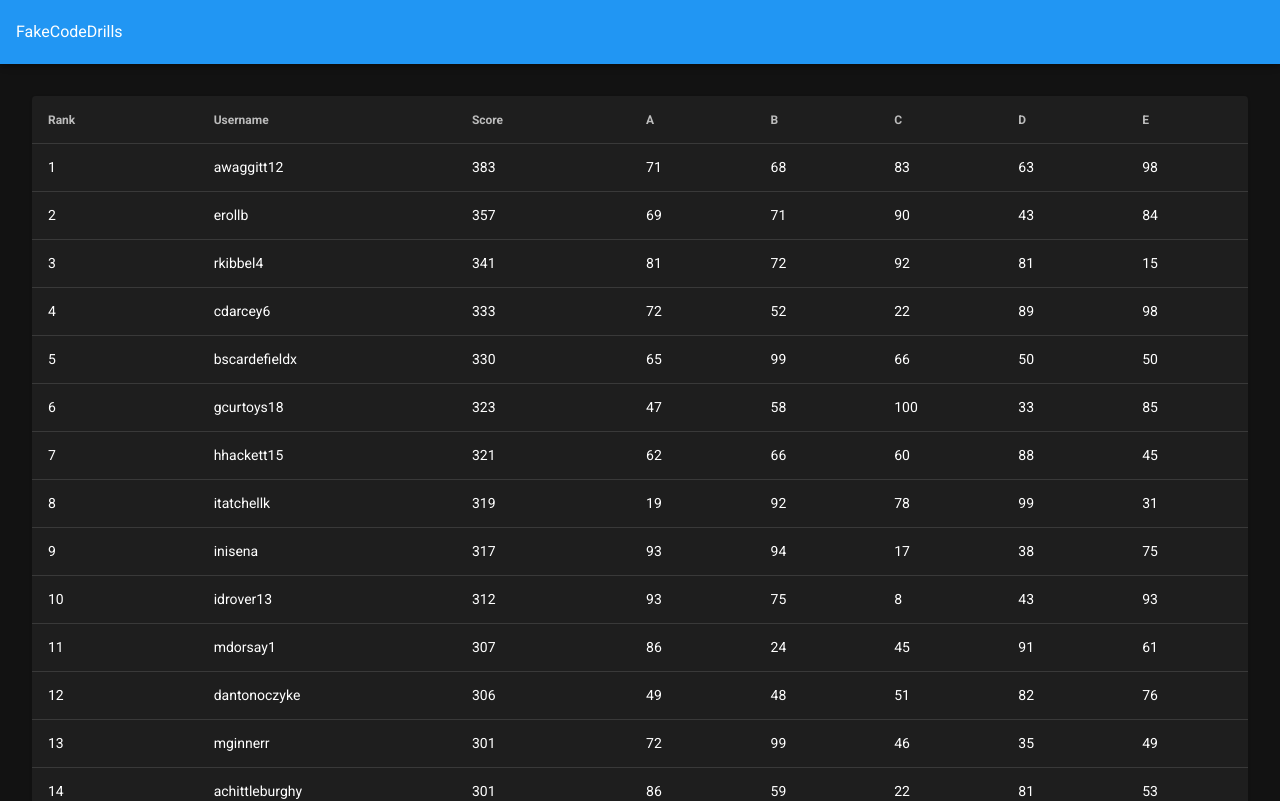
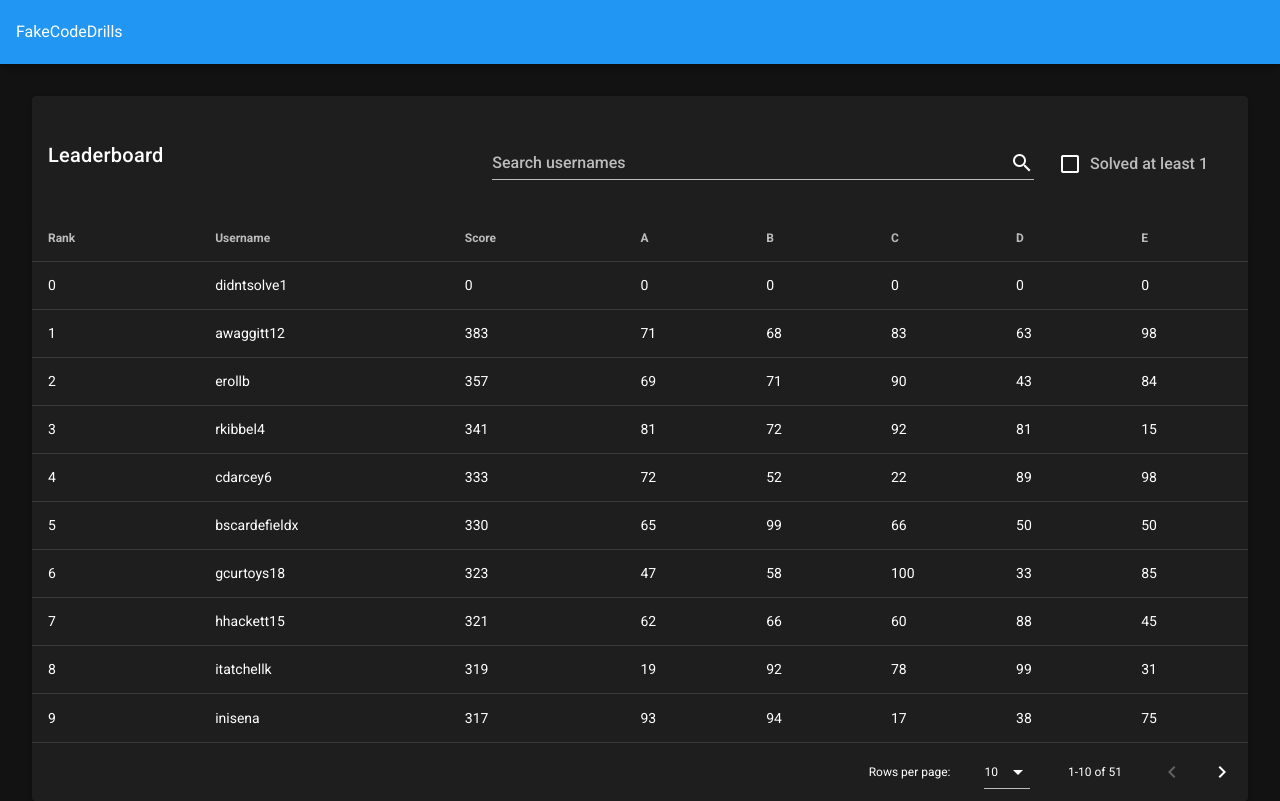
Before and after one commit to sadn1ck/task-codedrills, a Vue app: page /scoreboard in a window 1280 px wide. Shown: the top 801 px of the page. Built offline with nearby package versions, Linux system fonts and the light colour scheme.

Commit message:
feat: added search to leaderboard & navbar
add dummy data for no solves

Signed-off-by: Anik Das <anikdas0811@gmail.com>

```diff
--- a/src/components/Table.vue
+++ b/src/components/Table.vue
@@ -1,10 +1,32 @@
 <template>
-  <v-data-table
-    :headers="headers"
-    :items="items"
-    :items-per-page="25"
-    class="elevation-1"
-  ></v-data-table>
+  <div>
+    <v-card>
+    <v-card-title>
+      Leaderboard
+      <v-spacer></v-spacer>
+      <v-text-field
+        v-model="search"
+        append-icon="mdi-magnify"
+        label="Search usernames"
+        single-line
+        hide-details
+      ></v-text-field>
+      <div>
+      <v-checkbox
+        class="pt-6 px-6"
+        v-model="solved"
+        :label="`Solved at least 1`"
+      ></v-checkbox>
+      </div>
+    </v-card-title>
+    <v-data-table
+      :headers="headers"
+      :items="solved ? computedItems : items"
+      :search="search"
+      class="elevation-1"
+    ></v-data-table>
+  </v-card>
+  </div>
 </template>
 <script>
 import Vue from 'vue';
@@ -19,5 +41,16 @@ export default Vue.extend({
       default: defaultDesserts,
     },
   },
+  computed: {
+    computedItems() {
+      return this.items.filter((el) => el.A > 0 || el.B > 0 || el.C > 0 || el.D > 0 || el.E > 0);
+    },
+  },
+  data() {
+    return {
+      search: '',
+      solved: false,
+    };
+  },
 });
 </script>
--- a/src/data/ranks.ts
+++ b/src/data/ranks.ts
@@ -9,6 +9,16 @@ export const rankHeaders = [
   { text: 'E', value: 'E' },
 ];
 export const rankData = [
+  {
+    name: 'didntsolve1',
+    A: 0,
+    B: 0,
+    C: 0,
+    D: 0,
+    E: 0,
+    score: 0,
+    rank: 0,
+  },
   {
     name: 'awaggitt12',
     A: 71,
```
Also changed, not shown: src/components/Navbar.vue (added, +30 -0 lines).
